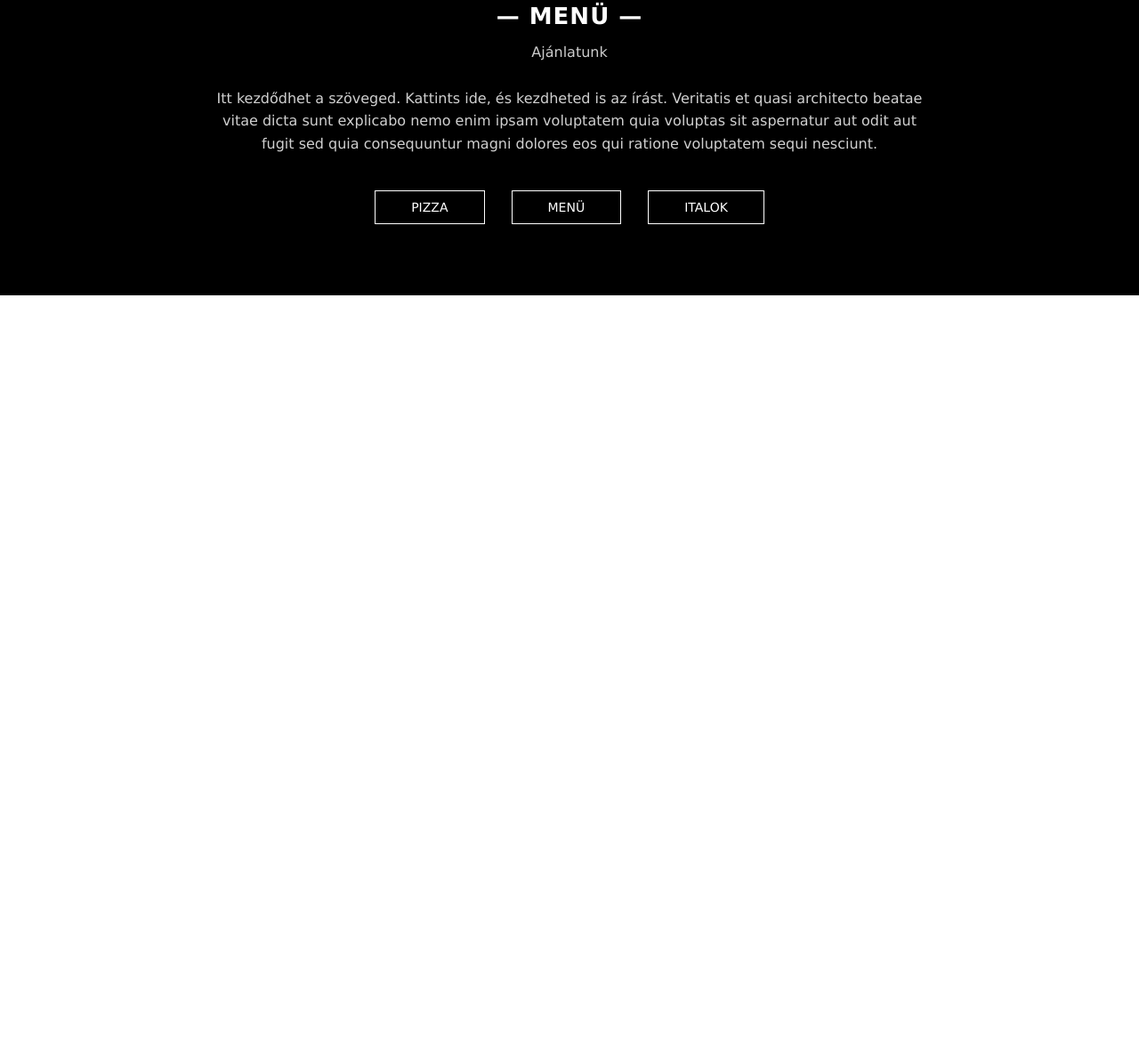
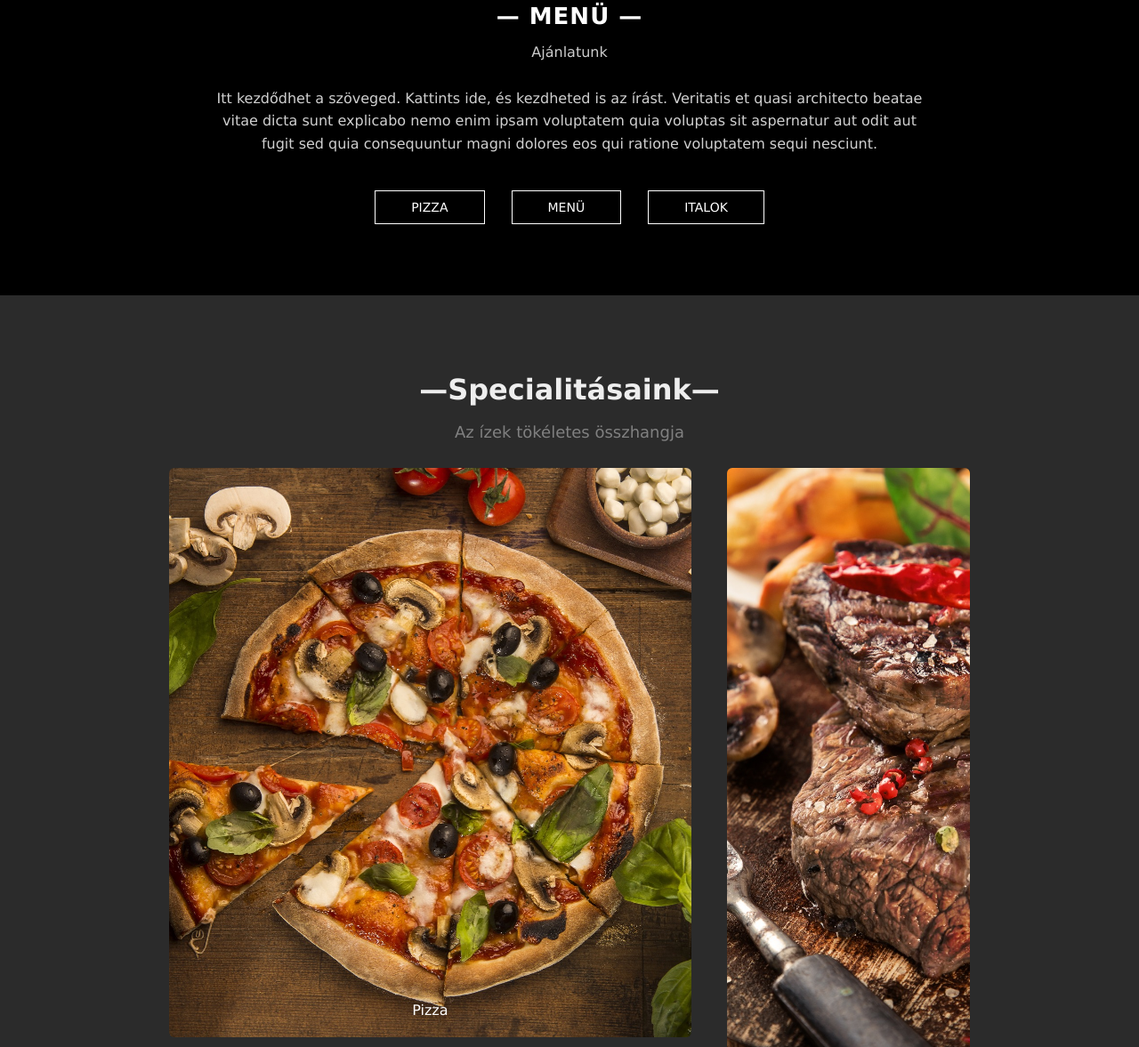
Before and after one commit to damikovacs/komplexweboldal_webprogi, a plain HTML site: page index.html in a window 1280 px wide. Shown: the part 978-2155 px from the top of the page at 89% size. Before the commit the page ends 1310 px from the top, so only its background shows below. Drawn offline with Linux system fonts and the light colour scheme.

Commit message:
specialitasain resz (grid)

```diff
--- a/index.html
+++ b/index.html
@@ -60,9 +60,19 @@
                 </div>
             </section>
 
-        <div class="specialitas">
+            <section class="specialis">
+                <h2>—Specialitásaink—</h2>
+                <p>Az ízek tökéletes összhangja</p>
 
-        </div>
+                <div class="grid">
+                  <div class="item big"><img src="img/pizzakep.jpg"><span>Pizza</span></div>
+                  <div class="item tall"><img src="img/pizzakep2.jpg"><span>Vörösboros marhapecsenye</span></div>
+                  <div class="item"><img src="img/pizzakep3.jpg"><span>Vegyes zöldségsaláta olívával</span></div>
+                  <div class="item"><img src="img/pizzakep4.jpg"><span>Pizza</span></div>
+                  <div class="item eloetel"><img src="img/pizzakep5.jpg"><span>Előétel</span></div>
+                </div>
+              </section>
+
         <footer>
 
         </footer>
--- a/style.css
+++ b/style.css
@@ -136,6 +136,76 @@ header {
     color: #000;
 }
 
+/* Specialításaink rész */
+.specialis {
+    text-align: center;
+    padding: 60px 0;
+    color: #eee;
+    background-color: #2b2b2b;
+}
+
+.specialis h2 {
+    font-size: 32px;
+    font-weight: 600;
+    margin-bottom: 10px;
+}
+
+.specialis p {
+    font-size: 18px;
+    margin-bottom: 30px;
+    color: gray;
+}
+
+.grid {
+    width: 100%;
+    max-width: 900px;
+    margin: 0 auto;
+    display: grid;
+    grid-template-columns: repeat(3, 1fr);
+    grid-auto-rows: 300px;
+    gap: 40px;
+}
+
+.item {
+    position: relative;
+    overflow: hidden;
+    border-radius: 6px;
+}
+
+.item img {
+    width: 100%;
+    height: 100%;
+    object-fit: cover;
+    transition: .3s ease;
+}
+
+.item span {
+    position: absolute;
+    bottom: 15px;
+    left: 50%;
+    transform: translateX(-50%);
+    color: #fff;
+    padding: 6px 12px;
+    border-radius: 4px;
+    white-space: nowrap;
+}
+
+/* Nagy bal oldali pizza */
+.item.big {
+    grid-column: span 2;
+    grid-row: span 2;
+}
+
+/* Jobb oldali magas steak */
+.item.tall {
+    grid-row: span 2;
+    margin-bottom: -60px;
+}
+
+.item.eloetel {
+    margin-top: 60px;
+}
+
 
 
 
```
